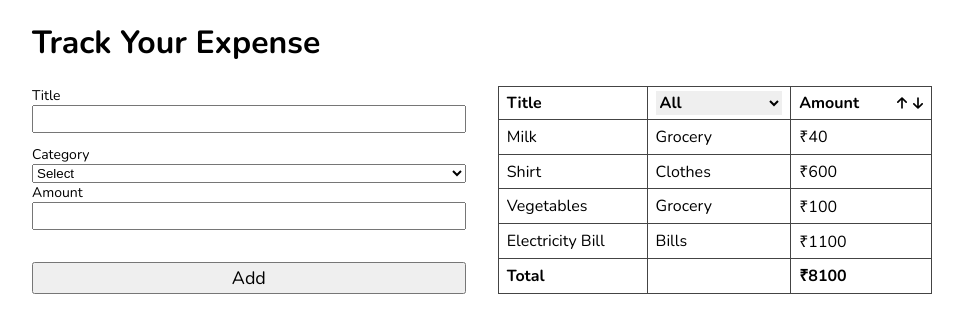
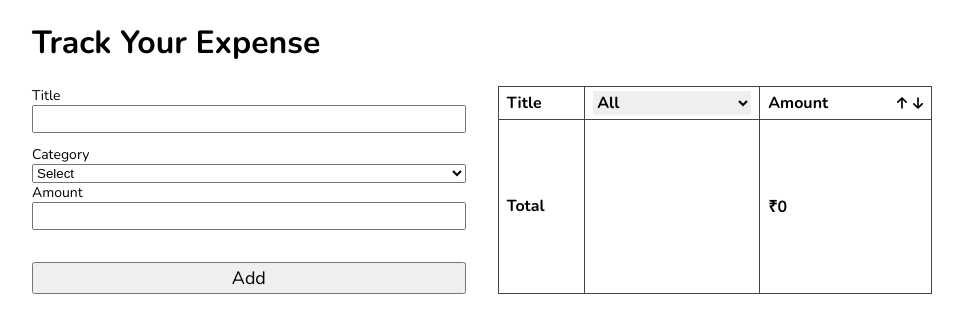
Before and after one commit to prasadneroolkar/track_expense, a React (Vite) app: page / in a window 1280 px wide. Shown: the top 332 px of the page, without its empty margins (158-1121 px from the left). Built offline with nearby package versions, Linux system fonts and the light colour scheme.

Commit message:
localstorage added

```diff
--- a/src/App.jsx
+++ b/src/App.jsx
@@ -1,24 +1,41 @@
 import Form from "./components/Form";
 import Table from "./components/Table";
 import "./App.css";
-import { useState } from "react";
+import { useEffect, useState } from "react";
 
 function App() {
-  const [items, SetItems] = useState([]);
+  const getLocalItem = () => {
+    let list = JSON.parse(localStorage.getItem("storeItems"));
+    if (list) {
+      return list;
+    } else {
+      return [];
+    }
+  };
+  const [items, SetItems] = useState(getLocalItem());
+
+  useEffect(() => {
+    localStorage.setItem("storeItems", JSON.stringify(items));
+  }, [items]);
 
   const addValue = (title, cat, amt) => {
     console.log(`added : ${title}, ${cat}, ${amt}`);
-    const newArray = [...items, title, cat, amt];
+    const newArray = [...items, { title, cat, amt }];
     SetItems(newArray);
     console.log(newArray);
   };
+
+  const delValue = (id) => {
+    console.log(`deleted: ${id}`);
+  };
+
   return (
     <>
       <main>
         <h1>Track Your Expense</h1>
         <div className="expense-tracker">
           <Form onHandleAdd={addValue} />
-          <Table itemsAdded={items} />
+          <Table itemsAdded={items} onHandleDel={delValue} />
           <div className="context-menu">
             <div>Edit</div>
             <div>Delete</div>
--- a/src/components/Table.jsx
+++ b/src/components/Table.jsx
@@ -1,4 +1,8 @@
-const Table = ({ itemsAdded }) => {
+const Table = ({ itemsAdded, onHandleDel }) => {
+  const onDelete = (index) => {
+    onHandleDel(index);
+    console.log(index);
+  };
   return (
     <>
       <table className="expense-table">
@@ -41,30 +45,24 @@ const Table = ({ itemsAdded }) => {
           </tr>
         </thead>
         <tbody>
-          <tr>
-            <td>Milk</td>
-            <td>Grocery</td>
-            <td>₹40</td>
-          </tr>
-          <tr>
-            <td>Shirt</td>
-            <td>Clothes</td>
-            <td>₹600</td>
-          </tr>
-          <tr>
-            <td>Vegetables</td>
-            <td>Grocery</td>
-            <td>₹100</td>
-          </tr>
-          <tr>
-            <td>Electricity Bill</td>
-            <td>Bills</td>
-            <td>₹1100</td>
-          </tr>
+          {itemsAdded.map((elem, index) => (
+            <tr key={index}>
+              <td>{elem.title}</td>
+              <td>{elem.cat}</td>
+              <td>{`₹ ${elem.amt}`}</td>
+              <td>
+                <button onClick={() => onDelete(elem.index)}>delete</button>
+              </td>
+            </tr>
+          ))}
+
           <tr>
             <th>Total</th>
             <th></th>
-            <th>₹8100</th>
+
+            <th>
+              ₹{itemsAdded.reduce((total, elem) => total + Number(elem.amt), 0)}
+            </th>
           </tr>
         </tbody>
       </table>
```
